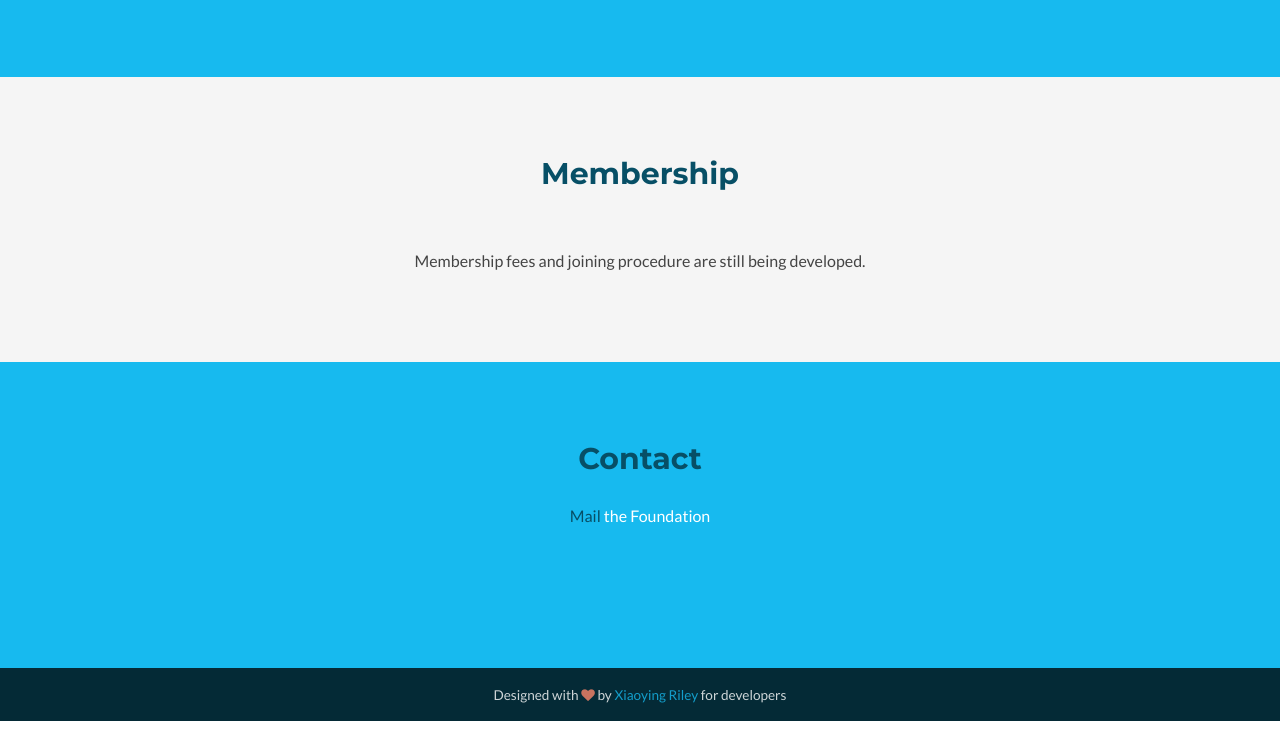
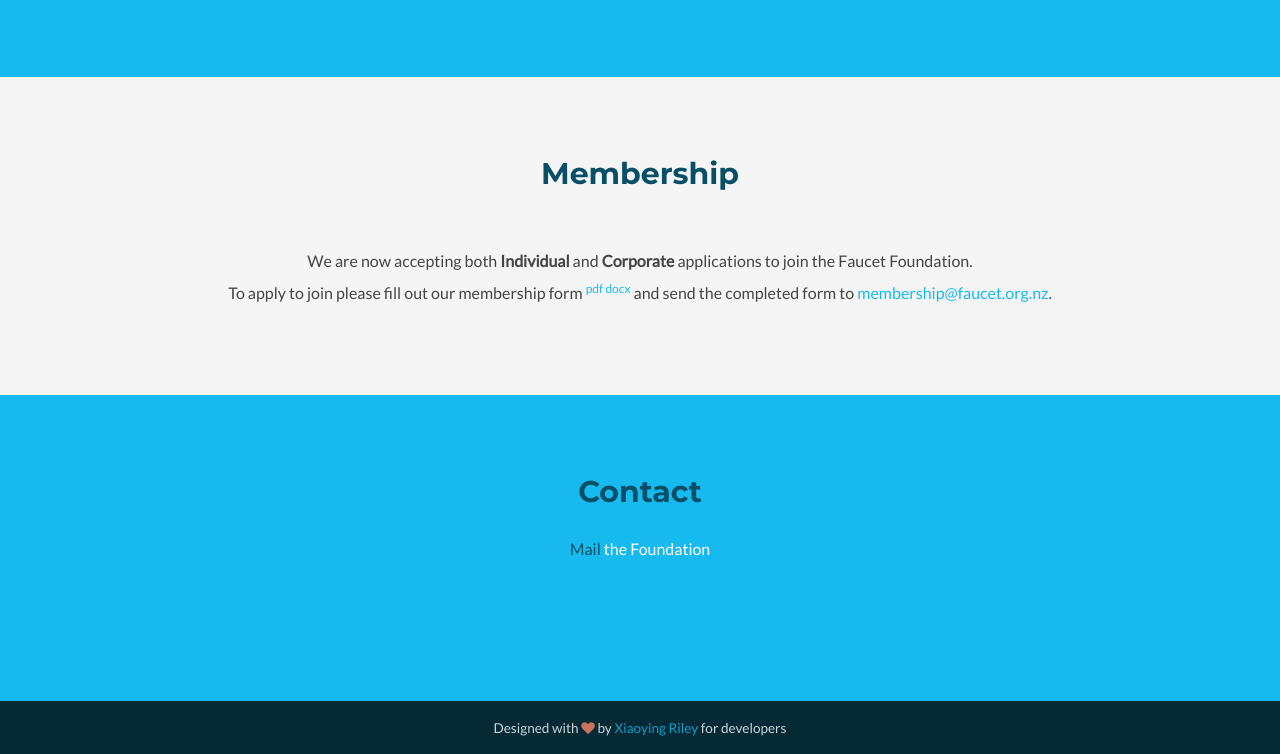
Before and after one commit to faucetsdn/faucet.org.nz, a plain HTML site: page index.html in a window 1280 px wide. Shown: the part 1874-2628 px from the top of the page. Before the commit the page ends 2595 px from the top, so only its background shows below. Drawn offline with Linux system fonts and the light colour scheme.

Commit message:
Add membership form.

```diff
--- a/index.html
+++ b/index.html
@@ -207,7 +207,12 @@
         <div class="container text-center">
             <h2 class="title">Membership</h2>
 
-            <p>  Membership fees and joining procedure are still being developed. </p>
+            <p>We are now accepting both <strong>Individual</strong> and <strong>Corporate</strong> applications to join the Faucet Foundation.</p>
+
+            <p>
+              To apply to join please fill out our membership form <sup><a href="assets/files/Faucet_Foundation_Membership_Form_v3.pdf">pdf</a> <a href="assets/files/Faucet_Foundation_Membership_Form_v3.docx">docx</a></sup>
+              and send the completed form to <a href="mailto:membership@faucet.org.nz">membership@faucet.org.nz</a>.
+            </p>
 
         </div><!--//container-->
     </section><!--//features-->
@@ -220,7 +225,7 @@
         <div class="container">
             <div class="contact-inner">
                 <h2 class="title  text-center">Contact</h2>
-                <p class="intro  text-center"><a href="mailto:faucet-foundation@waikato.ac.nz">Mail</a> the Foundation</p>
+                <p class="intro  text-center"><a href="mailto:foundation@faucet.org.nz">Mail</a> the Foundation</p>
 
             </div><!--//contact-inner-->
         </div><!--//container-->
```
Also changed, not shown: 2 other files.
